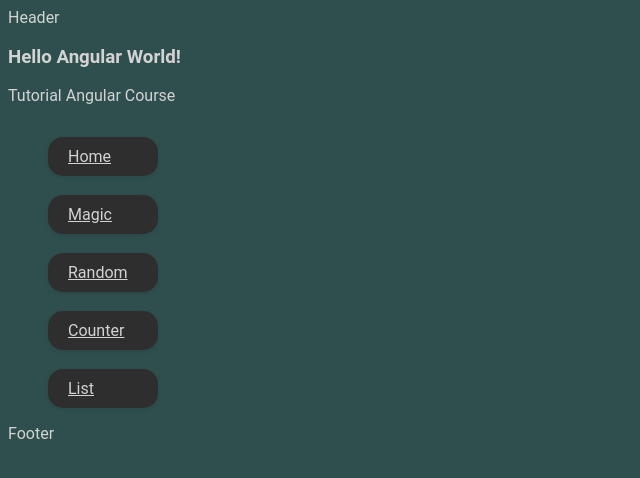
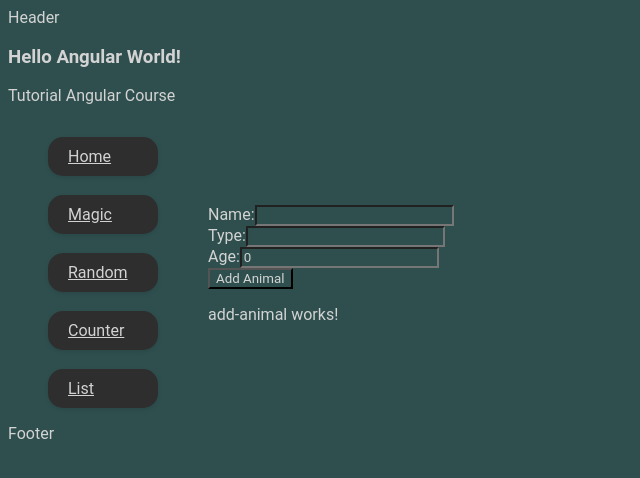
Before and after one commit to rcamarano/curso-angular, an Angular app: page /addAnimal in a window 1280 px wide. Before the commit this address led to /. Shown: the top 478 px of the page, without its empty margins (0-640 px from the left). Built offline with nearby package versions, Linux system fonts and the light colour scheme.

Commit message:
add animal component generated, form appears on window but still not working

```diff
--- a/src/app/app-routing.module.ts
+++ b/src/app/app-routing.module.ts
@@ -8,6 +8,7 @@ import { IfRenderComponent } from './components/if-render/if-render.component';
 import { EmiterComponent } from './components/emiter/emiter.component';
 import { EventsComponent } from './components/events/events.component';
 import { ItemDetailCarComponent } from './components/item-detail-car/item-detail-car.component';
+import { AddAnimalComponent } from './components/add-animal/add-animal.component';
 
 
 const routes: Routes = [
@@ -18,6 +19,7 @@ const routes: Routes = [
     { path: 'list', component: ListRenderComponent},
     { path: 'list/:id', component: ItemDetailComponent},
     { path: 'listCar/:id', component: ItemDetailCarComponent},
+    { path: 'addAnimal', component: AddAnimalComponent},
 ];
 
 
--- a/src/app/app.module.ts
+++ b/src/app/app.module.ts
@@ -20,6 +20,7 @@ import { PipesComponent } from './components/pipes/pipes.component';
 import { TwoWayBindComponent } from './components/two-way-bind/two-way-bind.component';
 import { ItemDetailComponent } from './components/item-detail/item-detail.component';
 import { ItemDetailCarComponent } from './components/item-detail-car/item-detail-car.component';
+import { AddAnimalComponent } from './components/add-animal/add-animal.component';
 
 @NgModule({
   declarations: [
@@ -38,7 +39,8 @@ import { ItemDetailCarComponent } from './components/item-detail-car/item-detail
     PipesComponent,
     TwoWayBindComponent,
     ItemDetailComponent,
-    ItemDetailCarComponent
+    ItemDetailCarComponent,
+    AddAnimalComponent
   ],
   imports: [
     BrowserModule,
--- /dev/null
+++ b/src/app/components/add-animal/add-animal.component.html
@@ -0,0 +1,16 @@
+<form (submit)="addAnimal(animal)">
+    <div>
+        <label for="name">Name:</label>
+        <input type="text" id="name" name="name" [(ngModel)]="animal.name" required>
+    </div>
+    <div>
+        <label for="type">Type:</label>
+        <input type="text" id="type" name="type" [(ngModel)]="animal.type" required>
+    </div>
+    <div>
+        <label for="age">Age:</label>
+        <input type="number" id="age" name="age" [(ngModel)]="animal.age" required>
+    </div>
+    <button type="submit">Add Animal</button>
+</form>
+<p>add-animal works!</p>
--- /dev/null
+++ b/src/app/components/add-animal/add-animal.component.ts
@@ -0,0 +1,31 @@
+import { Component, OnInit } from '@angular/core';
+import { ActivatedRoute } from '@angular/router';
+import { Animals } from '../../interfaces/Animals';
+import { ListService } from '../../services/list.service';
+import { Router } from '@angular/router';
+
+
+@Component({
+  selector: 'app-add-animal',
+  templateUrl: './add-animal.component.html',
+  styleUrl: './add-animal.component.css'
+})
+export class AddAnimalComponent implements OnInit {
+  animal: Animals = {
+    id: 0,
+    name: '',
+    type: '',
+    age: 0,
+  };
+
+  constructor(private listService: ListService, private router: Router) { }
+
+  ngOnInit() {
+  }
+
+  addAnimal(animal: Animals) {
+    this.listService.addItem(animal);
+    this.router.navigate(['/addAnimal']);
+  }
+
+}
--- a/src/app/components/list-render/list-render.component.html
+++ b/src/app/components/list-render/list-render.component.html
@@ -1,10 +1,12 @@
 <div class="section">
     <h4>Animals</h4>
+    <a class="menu" routerLink="/addAnimal">Add Animal</a> <br>
     <ul>
         <li *ngFor="let animal of animals">
             Name: <a routerLink="/list/{{ animal.id }}">{{animal.name}}</a> | Type: {{animal.type}}
             <button (click)="showAge(animal)">Show age</button>
             <button (click)="removeAnimal(animal)">Delete</button>
+
 
         </li>
     </ul>
--- a/src/app/components/list-render/list-render.component.ts
+++ b/src/app/components/list-render/list-render.component.ts
@@ -49,6 +49,9 @@ removeCar(car: Cars) {
 getAnimals(): void {
   this.listService.getAnimals().subscribe((animals) => (this.animals = animals));
 }
+// addAnimal(animal: Animals) {
+//   this.listService.addItem(animal).subscribe((animal) => this.animals.push());
+// }
 getCars(): void {
   this.listService.getCars().subscribe((cars) => (this.cars = cars));
 }
--- a/src/app/services/list.service.ts
+++ b/src/app/services/list.service.ts
@@ -30,4 +30,7 @@ export class ListService {
   getCarItem(id: number): Observable<Cars> {
     return this.http.get<Cars>(`${this.apiCarsUrl}/${id}`);
   }
+  addItem(item: Animals) {
+    return this.http.post(this.apiAnimalsUrl, item);
+  }
 }
```
Also changed, not shown: src/app/components/add-animal/add-animal.component.css (added), 1 other file (tests, documents, lock files or other folders).
